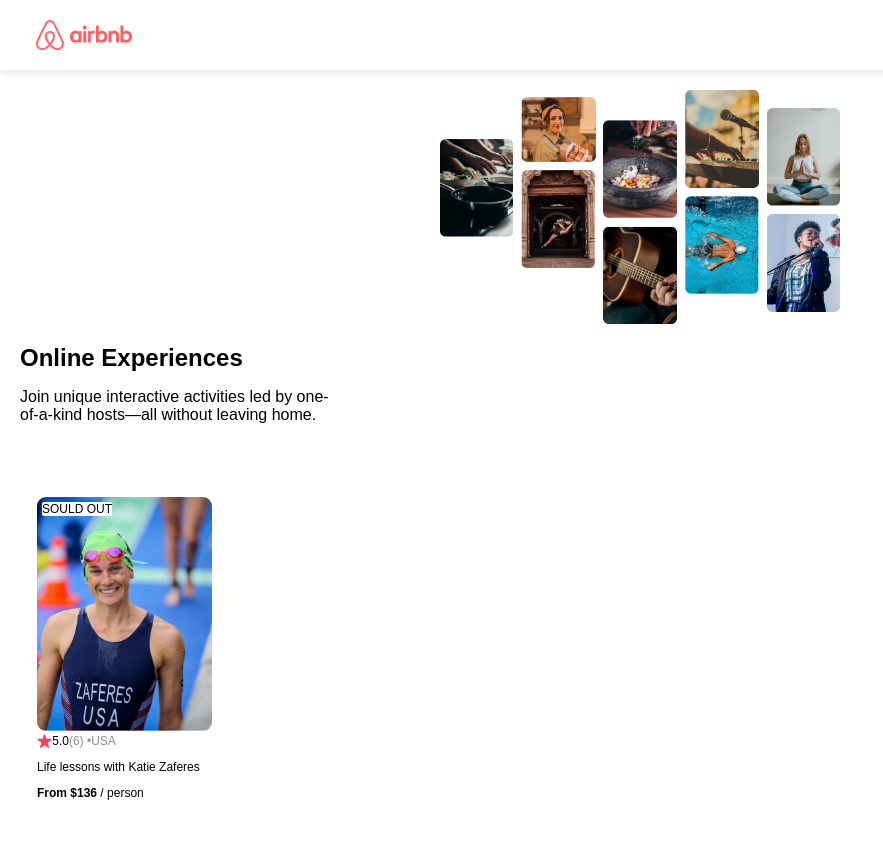
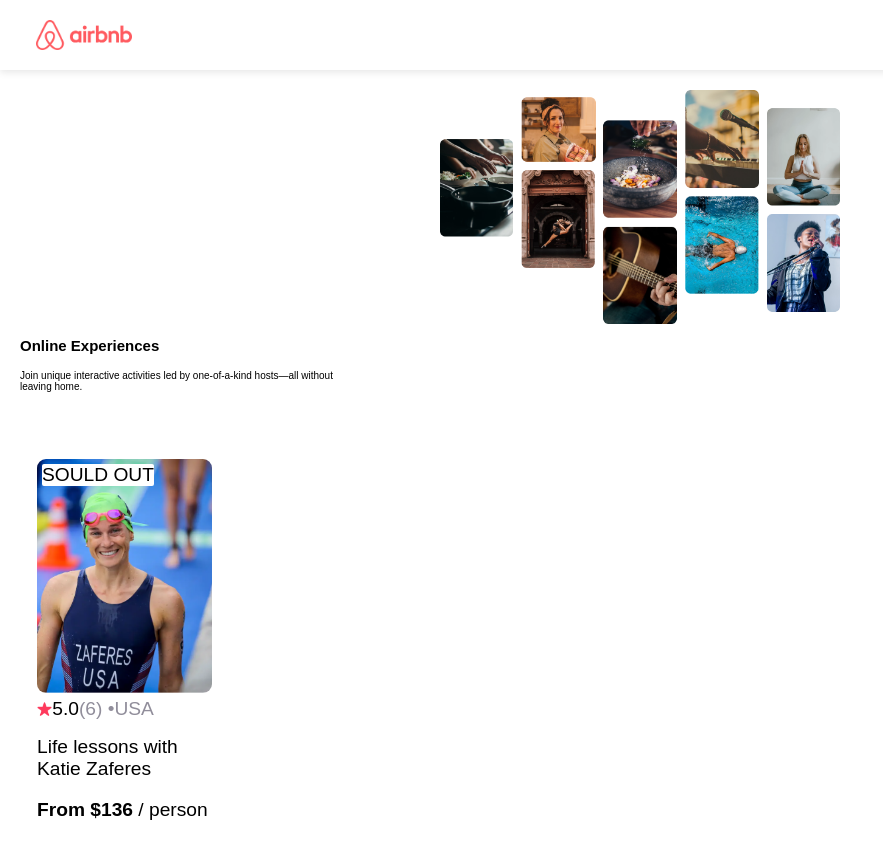
Before and after one commit to MasaGt/scrimba, a React app in the folder aribnb_clone/: page / in a window 1280 px wide. Shown: the top 858 px of the page, without its empty margins (0-883 px from the left). Built offline with nearby package versions, Linux system fonts and the light colour scheme; the HTML template or start-up script is replaced by a standard one.

Commit message:
Tweak Card style - cahnge paragraph to h2 so it has more appropriate semantic meaning. - add alt to images.

```diff
--- a/aribnb_clone/components/Card.jsx
+++ b/aribnb_clone/components/Card.jsx
@@ -7,14 +7,14 @@ export const Card = () => {
     <section className="card">
       <div className="card--container">
         <span className="card--tag">SOULD OUT</span>
-        <img src={cardImg} className="card--img" />
+        <img src={cardImg} className="card--img" alt="Main card image." />
         <div className="card--review">
-          <img src={reviewIcon} className="review--icon" />
+          <img src={reviewIcon} className="review--icon" alt="Star icon." />
           <span className="review--rate">5.0</span>
           <span className="review--count gray">(6) • </span>
           <span className="review--country gray">USA</span>
         </div>
-        <p>Life lessons with Katie Zaferes</p>
+        <h2>Life lessons with Katie Zaferes</h2>
         <p>
           <span className="bold">From $136</span> / person
         </p>
--- a/aribnb_clone/style.css
+++ b/aribnb_clone/style.css
@@ -3,8 +3,9 @@
 }
 
 body {
+  font-family: "Poppins", sans-serif;
+  font-size: 62.5%;
   margin: 0;
-  font-family: "Poppins", sans-serif;
 }
 
 .gray {
@@ -48,8 +49,8 @@ section {
 }
 
 .hero--p {
+  margin-top: 0;
   width: 320px;
-  margin-top: 0;
 }
 
 /* ---- ↓Card section ---- */
@@ -58,9 +59,9 @@ section {
 }
 
 .card--container {
+  font-size: 1.2rem;
   position: relative;
   width: 175px;
-  font-size: 12px;
 }
 
 .card--tag {
@@ -84,3 +85,8 @@ section {
 .card--review .review--icon {
   height: 14px;
 }
+
+.card--container h2 {
+  font-size: 1.2rem;
+  font-weight: normal;
+}
```
